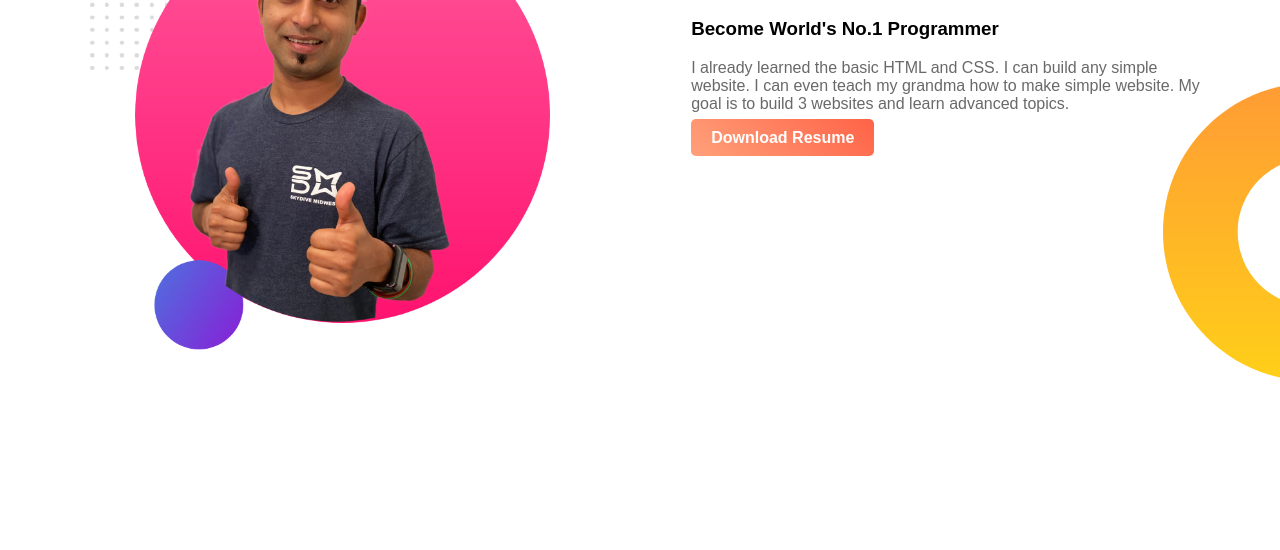
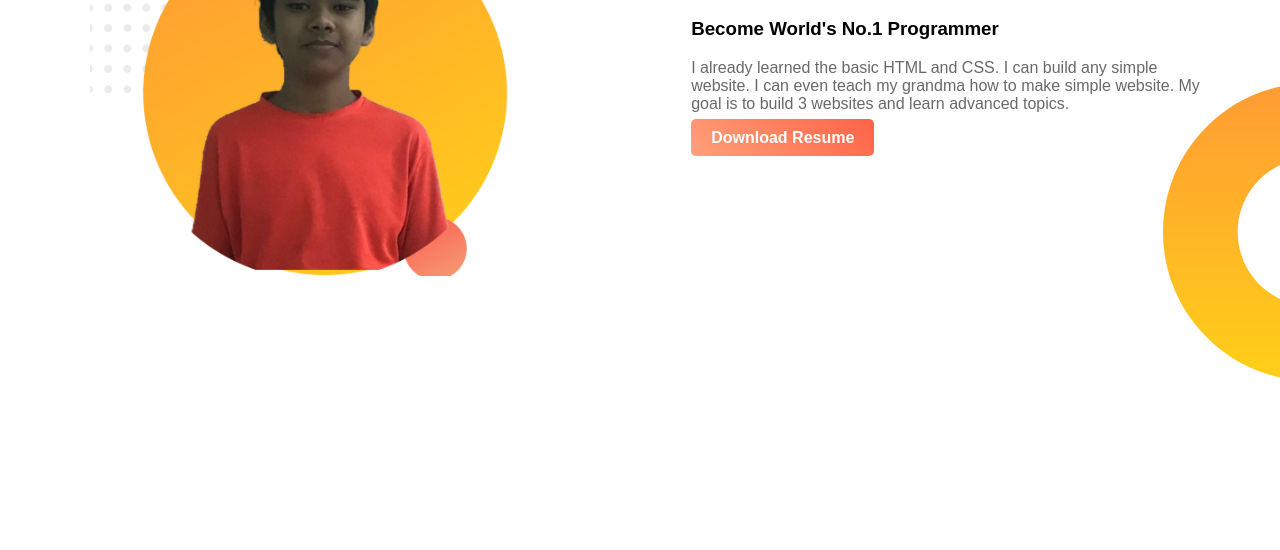
Before and after one commit to FaiezAbdullah/web-portfolio, a plain HTML site: page index.html in a window 1280 px wide. Shown: the part 743-1293 px from the top of the page. Drawn offline with Linux system fonts and the light colour scheme.

Commit message:
Faiez Picture

```diff
--- a/index.html
+++ b/index.html
@@ -24,7 +24,7 @@
     </section>
     <section class="dream-area">
         <div class="half-width">
-            <img src="images/jhankar2.png" alt="">
+            <img src="images/image 11.png" alt="">
         </div>
         <div class="half-width">
             <h2>Big Dream</h2>
```
Also changed, not shown: images/image 11.png (added).
